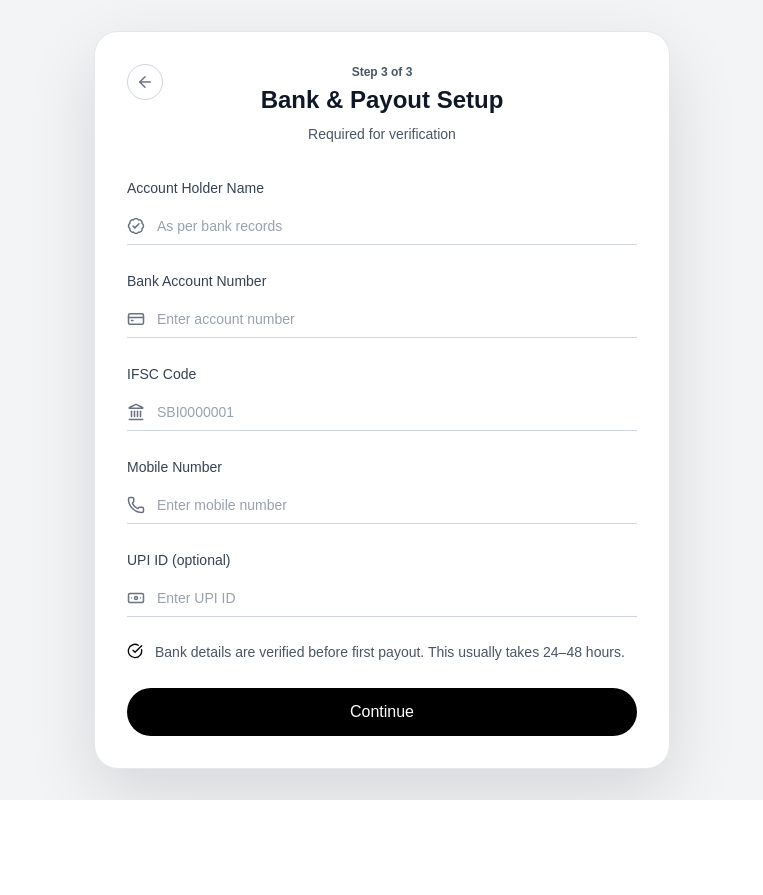
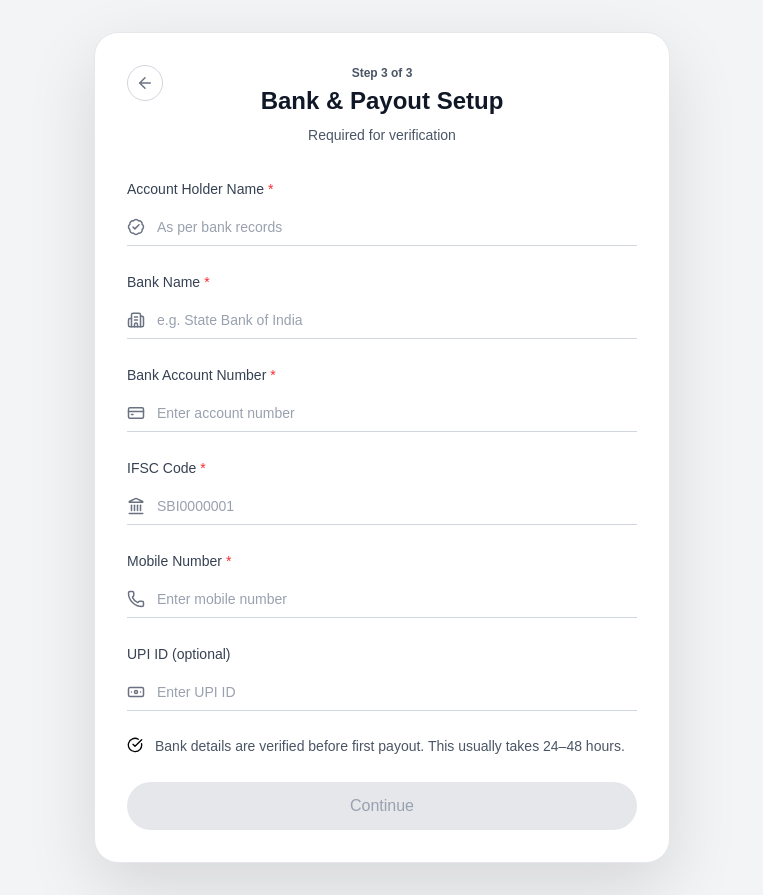
Before and after one commit to Zuhaib-dev/rydex, a Next.js app: page /partner/onboarding/bank in a window 1280 px wide. Shown: the whole page, without its empty margins (258-1021 px from the left). Before the commit the page ends 800 px from the top, so only its background shows below. Built offline with nearby package versions, Linux system fonts and the light colour scheme; no server answers.

Commit message:
feat: implement form state management and API submission with loading states for onboarding pages

```diff
--- a/src/app/partner/onboarding/bank/page.tsx
+++ b/src/app/partner/onboarding/bank/page.tsx
@@ -9,14 +9,104 @@ import {
   CreditCard,
   Landmark,
   Phone,
+  Building2,
+  Loader2,
 } from "lucide-react";
 import { useRouter } from "next/navigation";
+import { useState } from "react";
+import axios from "axios";
 
-function Page() {
+export default function BankPage() {
   const router = useRouter();
 
+  const [formData, setFormData] = useState({
+    accountHolderName: "",
+    accountNumber: "",
+    ifscCode: "",
+    bankName: "",
+    mobileNumber: "",
+    upi: "",
+  });
+
+  const [loading, setLoading] = useState(false);
+
+  const canContinue =
+    formData.accountHolderName.trim() &&
+    formData.accountNumber.trim() &&
+    formData.ifscCode.trim() &&
+    formData.bankName.trim() &&
+    formData.mobileNumber.trim() &&
+    !loading;
+
+  const handleChange = (e: React.ChangeEvent<HTMLInputElement>) => {
+    const { name, value } = e.target;
+    // Auto capitalize IFSC
+    const formattedValue = name === "ifscCode" ? value.toUpperCase() : value;
+    setFormData((prev) => ({ ...prev, [name]: formattedValue }));
+  };
+
+  const handleContinue = async () => {
+    if (!canContinue) return;
+    setLoading(true);
+    try {
+      await axios.post("/api/partner/onboarding/bank", formData);
+      // Redirect to dashboard or completion interface
+      router.push("/");
+    } catch (error) {
+      console.error("Error submitting bank details:", error);
+      alert("Failed to save bank details. Please check the information and try again.");
+    } finally {
+      setLoading(false);
+    }
+  };
+
+  const fields = [
+    {
+      label: "Account Holder Name",
+      icon: BadgeCheck,
+      name: "accountHolderName",
+      placeholder: "As per bank records",
+      value: formData.accountHolderName
+    },
+    {
+      label: "Bank Name",
+      icon: Building2,
+      name: "bankName",
+      placeholder: "e.g. State Bank of India",
+      value: formData.bankName
+    },
+    {
+      label: "Bank Account Number",
+      icon: CreditCard,
+      name: "accountNumber",
+      placeholder: "Enter account number",
+      value: formData.accountNumber
+    },
+    {
+      label: "IFSC Code",
+      icon: Landmark,
+      name: "ifscCode",
+      placeholder: "SBI0000001",
+      value: formData.ifscCode
+    },
+    {
+      label: "Mobile Number",
+      icon: Phone,
+      name: "mobileNumber",
+      placeholder: "Enter mobile number",
+      value: formData.mobileNumber
+    },
+    {
+      label: "UPI ID (optional)",
+      icon: Banknote,
+      name: "upi",
+      placeholder: "Enter UPI ID",
+      value: formData.upi
+    },
+  ];
+
   return (
-    <div className="min-h-screen bg-gray-100 flex items-center justify-center px-4">
+    <div className="min-h-screen bg-gray-100 flex items-center justify-center px-4 py-8">
       <motion.div
         initial={{ opacity: 0, y: 28 }}
         animate={{ opacity: 1, y: 0 }}
@@ -46,55 +136,28 @@ function Page() {
 
         {/* Inputs */}
         <div className="mt-8 space-y-6">
-          {[
-            {
-              label: "Account Holder Name",
-              icon: BadgeCheck,
-              id: "ahn",
-              placeholder: "As per bank records",
-            },
-            {
-              label: "Bank Account Number",
-              icon: CreditCard,
-              id: "ban",
-              placeholder: "Enter account number",
-            },
-            {
-              label: "IFSC Code",
-              icon: Landmark,
-              id: "ifsc",
-              placeholder: "SBI0000001",
-            },
-            {
-              label: "Mobile Number",
-              icon: Phone,
-              id: "mn",
-              placeholder: "Enter mobile number",
-            },
-            {
-              label: "UPI ID (optional)",
-              icon: Banknote,
-              id: "upi",
-              placeholder: "Enter UPI ID",
-            },
-          ].map((field, i) => {
+          {fields.map((field, i) => {
             const Icon = field.icon;
 
             return (
               <div key={i}>
                 <label
-                  htmlFor={field.id}
-                  className="text-sm font-medium text-gray-700"
+                  htmlFor={field.name}
+                  className="text-sm font-medium text-gray-700 relative"
                 >
                   {field.label}
+                  {field.name !== "upi" && <span className="text-red-500 ml-1">*</span>}
                 </label>
 
                 <div className="flex items-center gap-3 mt-2 border-b border-gray-300 focus-within:border-black transition">
                   <Icon size={18} className="text-gray-500" />
 
                   <input
-                    id={field.id}
+                    id={field.name}
+                    name={field.name}
                     type="text"
+                    value={field.value}
+                    onChange={handleChange}
                     placeholder={field.placeholder}
                     className="flex-1 py-2 text-sm text-gray-900 placeholder:text-gray-400 outline-none bg-transparent"
                   />
@@ -106,7 +169,7 @@ function Page() {
 
         {/* Info */}
         <div className="flex items-start mt-6 gap-3 text-sm text-gray-600">
-          <CheckCircle size={16} className="mt-0.5 text-black" />
+          <CheckCircle size={16} className="mt-0.5 shrink-0 text-black" />
           <p className="leading-relaxed">
             Bank details are verified before first payout. This usually takes
             24–48 hours.
@@ -115,15 +178,23 @@ function Page() {
 
         {/* Button */}
         <motion.button
-          whileHover={{ scale: 1.02 }}
-          whileTap={{ scale: 0.98 }}
-          className="w-full bg-black text-white py-3 rounded-full mt-6 font-medium hover:bg-gray-900 transition"
+          onClick={handleContinue}
+          disabled={!canContinue}
+          whileHover={{ scale: canContinue ? 1.02 : 1 }}
+          whileTap={{ scale: canContinue ? 0.98 : 1 }}
+          className={`w-full py-3 rounded-full mt-6 font-medium flex justify-center items-center gap-2 transition ${
+            canContinue
+              ? "bg-black text-white hover:bg-gray-900 shadow-lg shadow-black/20"
+              : "bg-gray-200 text-gray-400 cursor-not-allowed"
+          }`}
         >
-          Continue
+          {loading ? (
+            <Loader2 size={18} className="animate-spin" />
+          ) : (
+            "Continue"
+          )}
         </motion.button>
       </motion.div>
     </div>
   );
 }
-
-export default Page;
--- a/src/app/partner/onboarding/documents/page.tsx
+++ b/src/app/partner/onboarding/documents/page.tsx
@@ -3,7 +3,8 @@
 import { motion } from "motion/react";
 import { useRouter } from "next/navigation";
 import { useState, useRef } from "react";
-import { ArrowLeft, ChevronRight, UploadCloud, CheckCircle2, AlertCircle } from "lucide-react";
+import axios from "axios";
+import { ArrowLeft, ChevronRight, UploadCloud, CheckCircle2, AlertCircle, Loader2 } from "lucide-react";
 
 interface DocumentState {
   file: File | null;
@@ -91,6 +92,7 @@ export default function DocumentsPage() {
   const [rc, setRc] = useState<DocumentState>({ file: null, status: "idle" });
   const [license, setLicense] = useState<DocumentState>({ file: null, status: "idle" });
   const [aadhar, setAadhar] = useState<DocumentState>({ file: null, status: "idle" });
+  const [loading, setLoading] = useState(false);
 
   // Refs for hidden inputs
   const rcRef = useRef<HTMLInputElement>(null);
@@ -98,9 +100,9 @@ export default function DocumentsPage() {
   const aadharRef = useRef<HTMLInputElement>(null);
 
   // Can continue if all three documents are marked "done"
-  const canContinue = rc.status === "done" && license.status === "done" && aadhar.status === "done";
+  const canContinue = rc.status === "done" && license.status === "done" && aadhar.status === "done" && !loading;
 
-  // Mock upload simulation
+  // Mock upload simulation visually
   const handleFileChange = (
     e: React.ChangeEvent<HTMLInputElement>,
     setState: React.Dispatch<React.SetStateAction<DocumentState>>
@@ -111,13 +113,33 @@ export default function DocumentsPage() {
     // 1. Set to uploading immediately
     setState({ file, status: "uploading" });
 
-    // 2. Simulate network delay then set to done
+    // 2. Simulate network delay then set to done visually
     setTimeout(() => {
       setState({ file, status: "done" });
-    }, 1200);
+    }, 800);
   };
 
+  const handleContinue = async () => {
+    if (!canContinue) return;
+    setLoading(true);
 
+    try {
+      const formData = new FormData();
+      if (rc.file) formData.append("rc", rc.file);
+      if (license.file) formData.append("drivingLicense", license.file);
+      if (aadhar.file) formData.append("aadhar", aadhar.file);
+
+      await axios.post("/api/partner/onboarding/documents", formData, {
+        headers: { "Content-Type": "multipart/form-data" },
+      });
+      router.push("/partner/onboarding/bank");
+    } catch (error) {
+      console.error("Error submitting documents:", error);
+      alert("Failed to upload documents. Please try again.");
+    } finally {
+      setLoading(false);
+    }
+  };
 
   return (
     <div className="min-h-screen bg-zinc-50 flex items-center justify-center py-10 px-4">
@@ -196,17 +218,23 @@ export default function DocumentsPage() {
           className="px-6 pb-8"
         >
           <motion.button
+            onClick={handleContinue}
             whileTap={{ scale: 0.98 }}
             disabled={!canContinue}
-            onClick={() => router.push("/partner/onboarding/bank")}
             className={`w-full py-4 rounded-2xl text-sm font-bold tracking-wide flex items-center justify-center gap-2 transition-all duration-200 ${
               canContinue
                 ? "bg-zinc-900 text-white shadow-lg shadow-zinc-900/20 hover:bg-zinc-800"
                 : "bg-zinc-100 text-zinc-300 cursor-not-allowed"
             }`}
           >
-            Continue
-            {canContinue && <ChevronRight size={16} strokeWidth={2.5} />}
+            {loading ? (
+              <Loader2 size={20} className="animate-spin" />
+            ) : (
+              <>
+                Continue
+                {canContinue && <ChevronRight size={16} strokeWidth={2.5} />}
+              </>
+            )}
           </motion.button>
         </motion.div>
       </motion.div>
--- a/src/app/partner/onboarding/vehicle/page.tsx
+++ b/src/app/partner/onboarding/vehicle/page.tsx
@@ -3,6 +3,7 @@
 import { motion, AnimatePresence } from "motion/react";
 import { useRouter } from "next/navigation";
 import { useState } from "react";
+import axios from "axios";
 import {
   Bike,
   Car,
@@ -11,6 +12,7 @@ import {
   ArrowLeft,
   ChevronRight,
   Tally3,
+  Loader2,
 } from "lucide-react";
 
 const VEHICLE_TYPES = [
@@ -32,8 +34,27 @@ export default function VehiclePage() {
   const [selected, setSelected] = useState<string | null>(null);
   const [vehicleNumber, setVehicleNumber] = useState("");
   const [vehicleModel, setVehicleModel] = useState("");
+  const [loading, setLoading] = useState(false);
 
-  const canContinue = selected && vehicleNumber.trim() && vehicleModel.trim();
+  const canContinue = selected && vehicleNumber.trim() && vehicleModel.trim() && !loading;
+
+  const handleContinue = async () => {
+    if (!canContinue) return;
+    setLoading(true);
+    try {
+      await axios.post("/api/partner/onboarding/vehicle", {
+        vehicleType: selected,
+        vehicleModel,
+        vehicleNumber,
+      });
+      router.push("/partner/onboarding/documents");
+    } catch (error) {
+      console.error("Error submitting vehicle details:", error);
+      alert("Failed to save vehicle details. Please try again.");
+    } finally {
+      setLoading(false);
+    }
+  };
 
   return (
     <div className="min-h-screen bg-zinc-50 flex items-start justify-center py-10 px-4">
@@ -175,17 +196,23 @@ export default function VehiclePage() {
           className="px-6 pb-8"
         >
           <motion.button
+            onClick={handleContinue}
             whileTap={{ scale: 0.98 }}
             disabled={!canContinue}
-            onClick={() => router.push("/partner/onboarding/documents")}
             className={`w-full py-4 rounded-2xl text-sm font-bold tracking-wide flex items-center justify-center gap-2 transition-all duration-200 ${
               canContinue
                 ? "bg-zinc-900 text-white shadow-lg shadow-zinc-900/20 hover:bg-zinc-800"
                 : "bg-zinc-100 text-zinc-300 cursor-not-allowed"
             }`}
           >
-            Continue
-            {canContinue && <ChevronRight size={16} strokeWidth={2.5} />}
+            {loading ? (
+              <Loader2 size={20} className="animate-spin" />
+            ) : (
+              <>
+                Continue
+                {canContinue && <ChevronRight size={16} strokeWidth={2.5} />}
+              </>
+            )}
           </motion.button>
         </motion.div>
       </motion.div>
```
